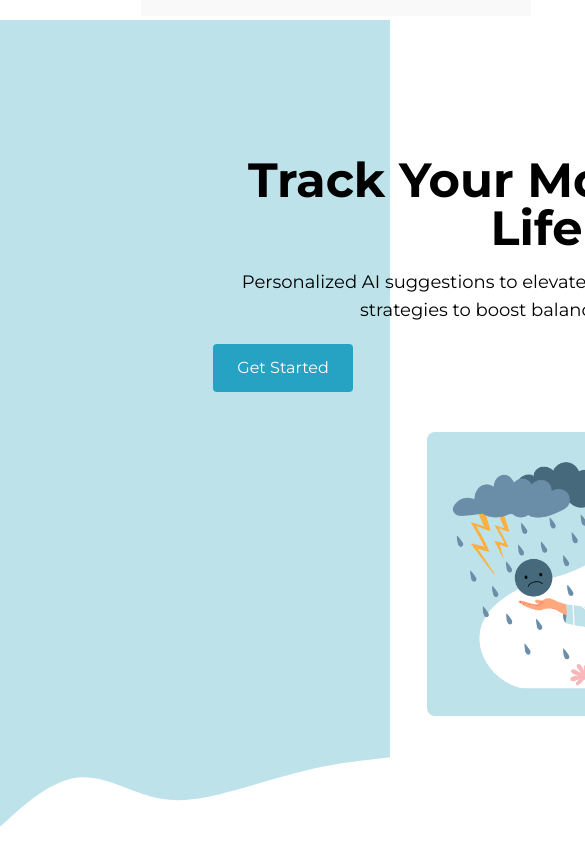
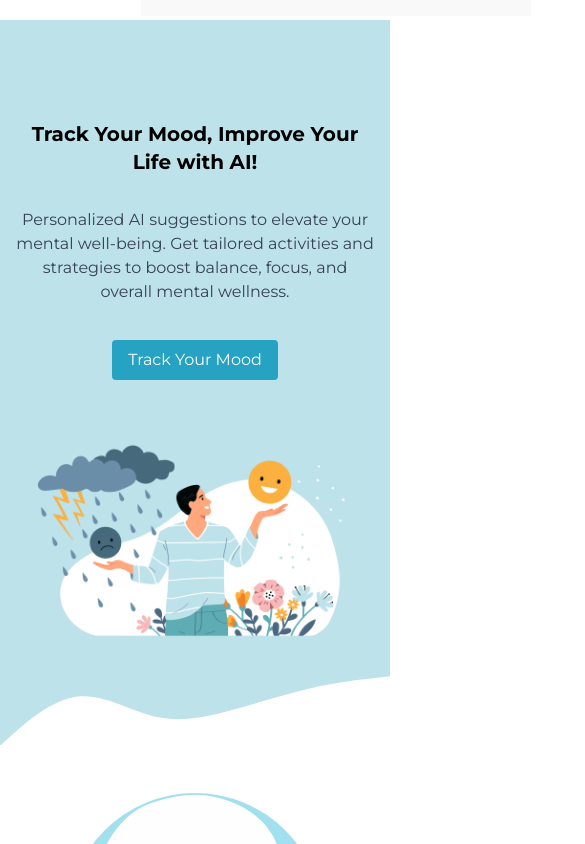
Before and after one commit to HanifaTavassoli/Mood-Tracker, a React (Vite) app: page / in a window 390 px wide. Shown: the top 844 px of the page, 585 px wide, since content can reach past the window. Built offline with nearby package versions, Linux system fonts and the light colour scheme.

Commit message:
make Hero section full responsive

```diff
--- a/src/components/Hero.jsx
+++ b/src/components/Hero.jsx
@@ -1,58 +1,44 @@
 import heroImg from "../assets/images/hero-img.jpg";
 import { Link } from "react-router-dom";
+
 function Hero() {
   return (
     <>
-      <div className="pt-[7rem] bg-calm-blue font-montserrat">
-        {/* <div className="flex lg:flex-row items-center justify-center gap-10 border ">
-          <div className="">
-            <h1 className="font-bold text-3xl mb-3">
+      <div className="pt-[5rem] bg-calm-blue font-montserrat">
+        <div className=" flex flex-col lg:flex-row items-center justify-center lg:justify-around gap-10 max-w-7xl mx-auto px-4 md:px-6 pt-5 pb-0">
+
+          <div className="text-center lg:text-left w-full lg:w-2/5 flex flex-col gap-4">
+            <h1 className="font-bold text-xl md:text-2xl lg:text-3xl mb-4">
               Track Your Mood, Improve Your Life with AI!
             </h1>
-            <p className="text-lg mb-5">
-              Personalized AI suggestions to elevate your mental well-being. Get
-              personalized AI suggestions designed to improve your mental
-              well-being, offering tailored activities and strategies to boost
-              balance and focus.
-            </p>
-            <Link
-              to="/signup"
-              className="bg-white px-3 py-2 rounded-sm border-gray-300"
-            >
-              Get Started
-            </Link>
-          </div>
-          <div className="">
-            <img src={heroImg} alt="hero img" className="w-[700px]" />
-          </div>
-        </div> */}
-        <div className="flex flex-col lg:flex-row items-center justify-around gap-10 w-7xl mx-auto py-6">
-          <div className="text-center flex flex-col lg:text-left w-2/3">
-            <h1 className="font-bold text-5xl mb-4">
-              Track Your Mood, Improve Your Life with AI!
-            </h1>
-            <p className="text-lg mb-5">
+            <p className="text-base md:text-md lg:text-lg mb-5 text-gray-700">
               Personalized AI suggestions to elevate your mental well-being. Get
               tailored activities and strategies to boost balance, focus, and
               overall mental wellness.
             </p>
             <Link
-              to="/signup"
-              className=" text-white px-6 py-3 w-fit rounded-sm bg-cyan-600/80 hover:bg-cyan-600 transition duration-200"
+              to="/moodtracker"
+              className="text-white px-4 py-2 w-fit rounded-sm bg-cyan-600/80 hover:bg-cyan-600 transition duration-200 self-center lg:self-start"
             >
-              Get Started
+              Track Your Mood
             </Link>
           </div>
-          <div className=" lg:w-[700px] w-1/3">
+
+          <div className="w-full lg:w-2/5 flex justify-center lg:justify-end">
             <img
               src={heroImg}
               alt="hero img"
-              className="w-full h-auto rounded-lg"
+              className="w-full max-w-md lg:max-w-lg h-auto rounded-lg object-cover"
             />
           </div>
         </div>
       </div>
-      <svg xmlns="http://www.w3.org/2000/svg" viewBox="0 0 1440 320">
+
+      <svg
+        className="w-full"
+        xmlns="http://www.w3.org/2000/svg"
+        viewBox="0 0 1440 320"
+      >
         <path
           fill="#bde2ea"
           d="m0 320 48-42.7C96 235 192 149 288 138.7c96-10.7 192 53.3 288 74.6 96 21.7 192-.3 288-26.6 96-26.7 192-58.7 288-80 96-21.7 192-31.7 240-37.4l48-5.3V0H0Z"
```
